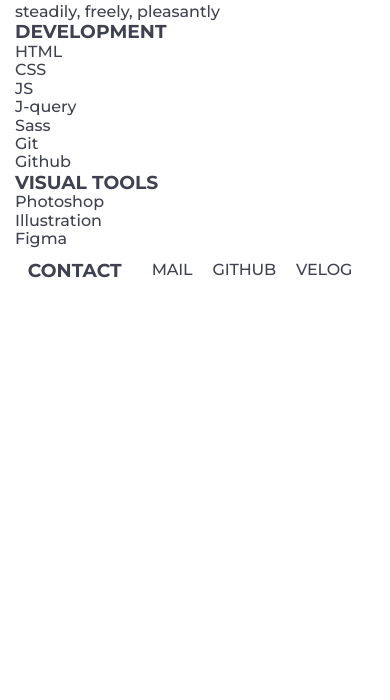
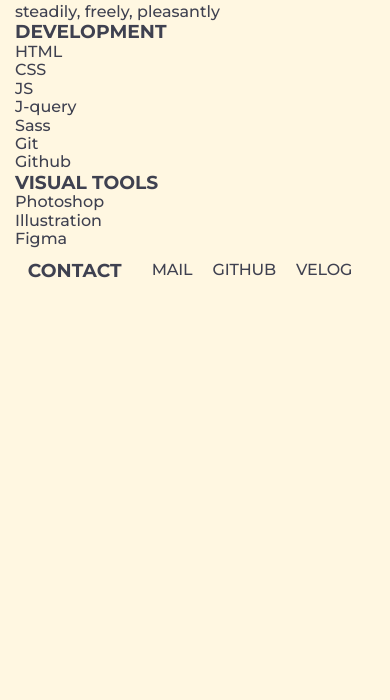
Before and after one commit to ingkejin/ingkejin.github.io, a website: page about.html in a window 390 px wide. Shown: the part 144-844 px from the top of the page. Drawn offline with nearby package versions, Linux system fonts and the light colour scheme; files that its build step writes are made by us from their sources; files whose address does not match are found by name.

Commit message:
🐛 Fixed Background Clipping on Mobile

```diff
--- a/styles/components/_background.scss
+++ b/styles/components/_background.scss
@@ -1,14 +1,18 @@
-.wrapper {
+body {
+  background-color: $background;
+
+  .wrapper {
   width: 100%;
+  height: 100vh;
   z-index: -1;
   background-color: $background;
 
   @include responsive(T) {
     @include flexbox;
-    height: 100vh;
 
     .wrapper-box {
       width: 100%;
     }
+   }
   }
 }
```
